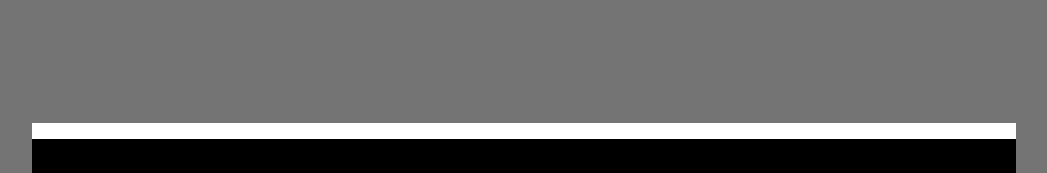
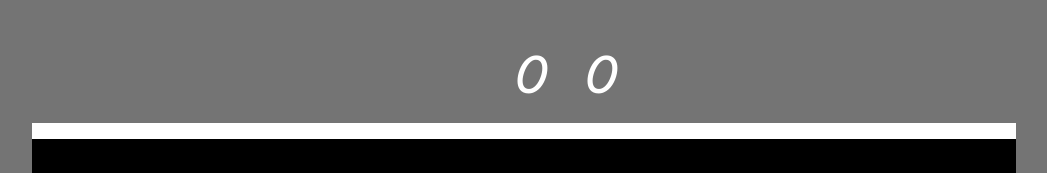
Before and after one commit to AndreyWBS/pong, a plain HTML site: page index.html in a window 1280 px wide. Shown: the top 173 px of the page, without its empty margins (116-1163 px from the left). Drawn offline with Linux system fonts and the light colour scheme.

Commit message:
div do placar

```diff
--- a/css/style.css
+++ b/css/style.css
@@ -2,7 +2,8 @@
     margin: 0px;
     border: 0px;
     padding: 0px;
-
+    font-family: 'Arvo', serif;
+    font-family: 'Roboto', sans-serif;
 }
 
 div.container {
@@ -58,8 +59,24 @@ footer {
 }
 
 
-div.placar{
+div.placar {
     position: absolute;
+    top: 45px;
+    font-size: 50px;
+
+    color: #fff;
+
+    font-family: 'Arvo', serif;
+
+
+}
+div#placarjog2{
+
+    left: 700px;
+}
+div#placarjog1{
+
+    left: 630px;
 }
 
 
--- a/index.html
+++ b/index.html
@@ -7,6 +7,10 @@
     <meta name="viewport" content="width=device-width, initial-scale=1.0">
     <title>pong</title>
     <link rel="stylesheet" href="css/style.css">
+    <link rel="preconnect" href="https://fonts.googleapis.com">
+    <link rel="preconnect" href="https://fonts.gstatic.com" crossorigin>
+    <link href="https://fonts.googleapis.com/css2?family=Arvo:ital@1&family=Roboto:wght@300&display=swap"
+        rel="stylesheet">
 </head>
 
 <body id="tela">
@@ -14,7 +18,7 @@
 
 
         <header></header>
-        <main  onclick="comecar()">
+        <main onclick="comecar()">
             <div class="lado lado1">
 
                 <div id="jog1" class="player   play1"></div>
@@ -34,8 +38,8 @@
 
 
         <div id="bola" class="bola"></div>
-        <div id="placarjog1" class="placar"></div>
-        <div id="placarjog2" class="placar"></div>
+        <div id="placarjog1" class="placar">0</div>
+        <div id="placarjog2" class="placar">0</div>
 
 
     </div>
--- a/javaScript/main.js
+++ b/javaScript/main.js
@@ -136,6 +136,7 @@ function vrifTocou() {
         //console.log("bateu no lado direito")
         bola.velx = -bola.velx;
         reset(true)
+
     }
     if (bola.posicaoX + tela.comecox < tela.comecox) {
 
```
